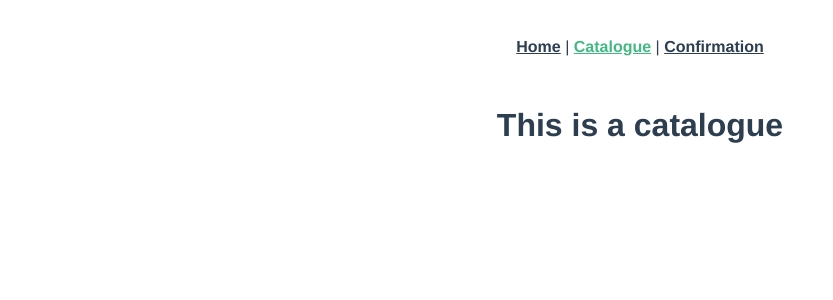
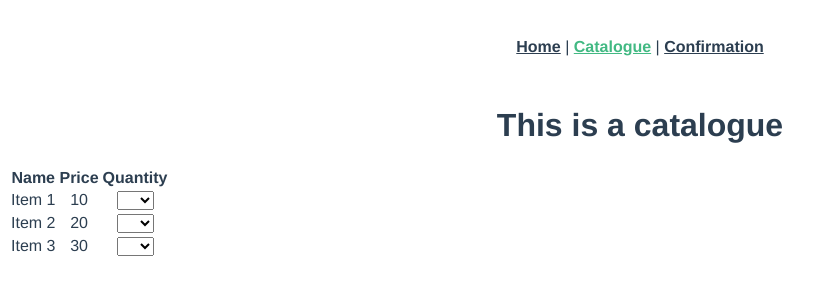
Before and after one commit to jiepengwong/ESDT4, a Vue app in the folder marketplace/: page /#/catalogue in a window 1280 px wide. Shown: the top 300 px of the page, without its empty margins (0-833 px from the left). Built offline with nearby package versions, Linux system fonts and the light colour scheme.

Commit message:
testing and creating dummy web

```diff
--- a/marketplace/src/views/CatalogueView.vue
+++ b/marketplace/src/views/CatalogueView.vue
@@ -1,5 +1,78 @@
 <template>
   <div class="catalogue">
     <h1>This is a catalogue</h1>
+
+    <table>
+      <tr>
+        <th>Name</th>
+        <th>Price</th>
+        <th>Quantity</th>
+      </tr>
+
+      <tr v-for="item in items" :key="item">
+        <td>{{ item.name }}</td>
+        <td>{{ item.price }}</td>
+        <td>
+          <select v-model="item.quantity">
+            <option v-for="i in quantity" :key="i">{{ i }}</option>
+          </select>
+        </td>
+      </tr>
+    </table>
   </div>
 </template>
+
+<script>
+
+  export default {
+    name: "CatalogueView",
+
+    data() {
+      return {
+        items:[
+          {
+            name: "Item 1",
+            price: "10",
+            quantity: "0",
+            sellerid: "1"
+          },
+          {
+            name: "Item 2",
+            price: "20",
+            quantity: "0",
+            sellerid: "1"
+
+          },
+          {
+            name: "Item 3",
+            price: "30",
+            quantity: "0",
+            sellerid: "2"
+
+          }
+        ],
+        quantity: [1,2,3,4,5,6,7,8,9,10],
+        selected: 0
+
+        }
+    },
+
+    methods: {
+
+      sumPrice(){
+        let sum = 0;
+        for(let i = 0; i < this.items.length; i++){
+          sum += this.items[i].price * this.items[i].quantity;
+        }
+        return sum;
+      },
+
+      summarise(){
+
+      }
+
+    }
+  }
+</script>
+
+<style scoped></style>
```
Also changed, not shown: marketplace/src/views/Order.vue (added, +17 -0 lines), 2 other files (tests, documents, lock files or other folders).
